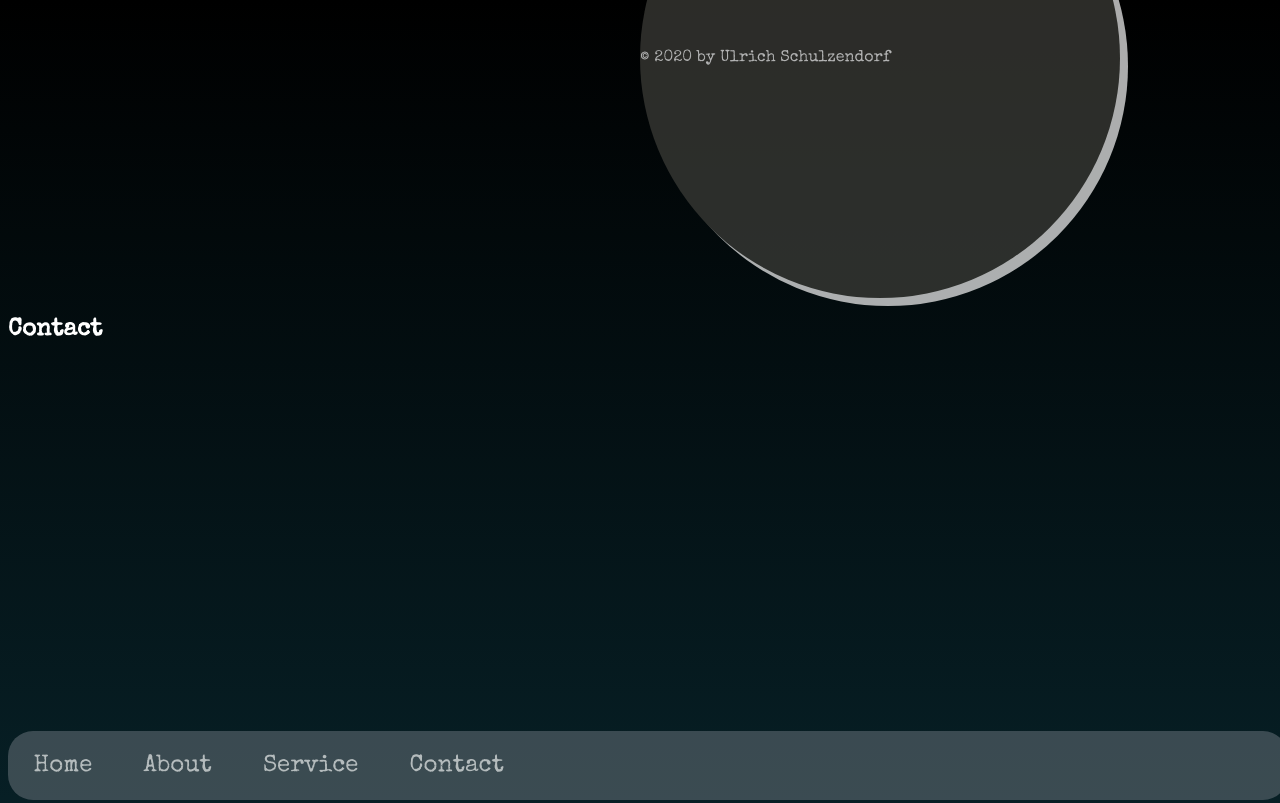
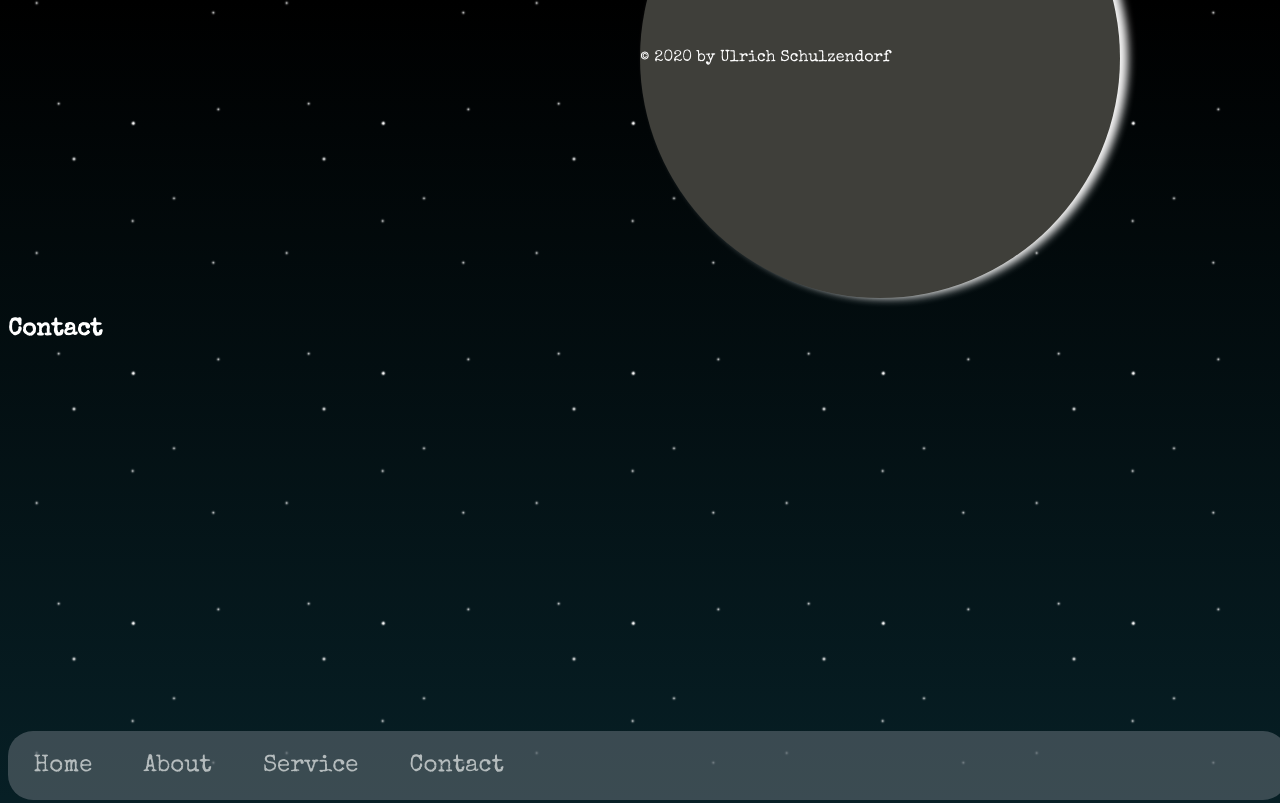
Before and after one commit to ulrichschulzendorf/ulrichschulzendorf.github.io, a plain HTML site: page index.html in a window 1280 px wide. Shown: the top 803 px of the page. Drawn offline with nearby package versions, Linux system fonts and the light colour scheme; a web font is replaced by a local one.

Commit message:
added stars

```diff
--- a/css/style.css
+++ b/css/style.css
@@ -84,6 +84,7 @@ li a:hover {
 
 .contact {
   height: 120vh;
+  background-image: url(/ulrichschulzendorf.github.io/img/stars.png);
 }
 
 /* footer */
@@ -96,12 +97,16 @@ footer {
   overflow: hidden;
   background-color: rgb(63, 63, 58);
   text-align: center;
-  opacity: 0.7;
+  /* opacity: 0.7; */
   color: white;
   /* font-size: 0.5rem; */
   border-radius: 50%;
   display: flex;
   align-items: center;
   text-decoration: none;
-  box-shadow: 0.5rem 0.5rem whitesmoke;
+  box-shadow: 0.5rem 0rem 0.5rem whitesmoke;
 }
+
+#stars {
+  background-image: url(/ulrichschulzendorf.github.io/img/stars.png);
+}
--- a/index.html
+++ b/index.html
@@ -13,12 +13,12 @@
     <title>Schulzendorf's WebDev Portfolio</title>
 </head>
 <body>
-
+<div id=stars>
     <footer>
     <div>&copy; 2020 by Ulrich Schulzendorf</div>
 
     </footer>
-
+</div>
 <main>
     <section tabindex="4" id="contact"  class="contact">
         <h2>Contact</h2>
```
Also changed, not shown: img/stars.png (added).
